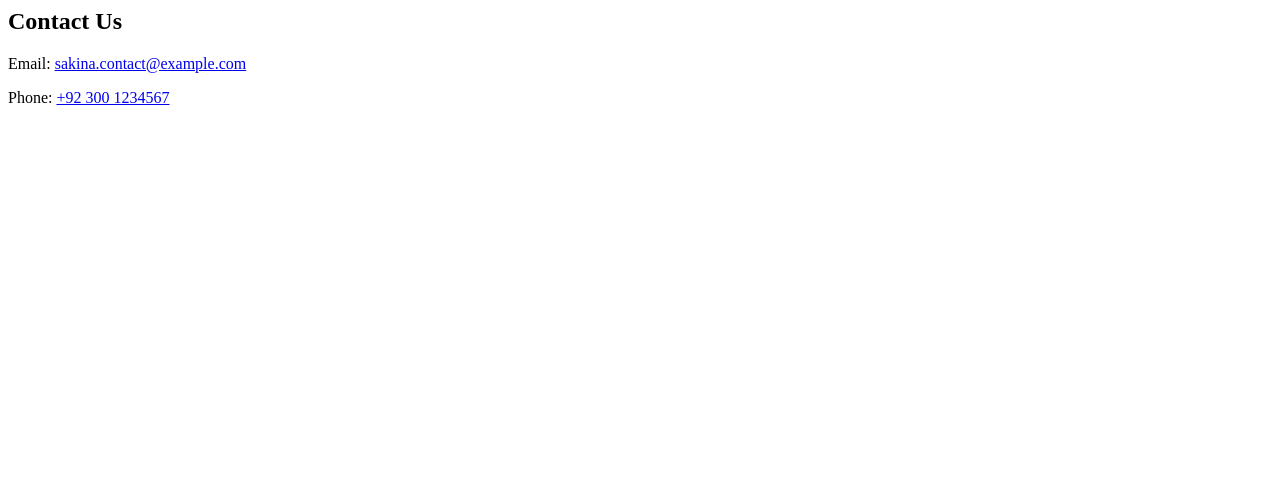
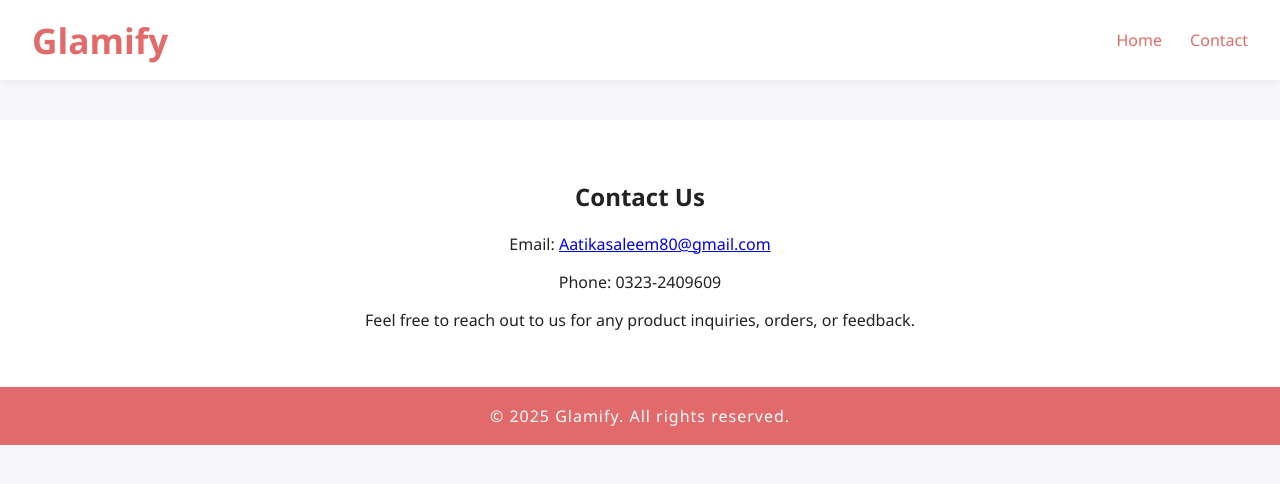
Before and after one commit to sakina-abbas456/Glamify, a plain HTML site: page index_Version2.html in a window 1280 px wide. Drawn offline with Linux system fonts and the light colour scheme.

Commit message:
Update index_Version2.html

```diff
--- a/index_Version2.html
+++ b/index_Version2.html
@@ -1,7 +1,31 @@
-<!-- ... other code ... -->
-<section id="contact" class="contact-section">
-    <h2>Contact Us</h2>
-    <p>Email: <a href="mailto:sakina.contact@example.com">sakina.contact@example.com</a></p>
-    <p>Phone: <a href="tel:+923001234567">+92 300 1234567</a></p>
-</section>
-<!-- ... other code ... -->
+<!DOCTYPE html>
+<html lang="en">
+<head>
+    <meta charset="UTF-8">
+    <meta name="viewport" content="width=device-width, initial-scale=1.0">
+    <title>Contact | Glamify</title>
+    <link rel="stylesheet" href="style.css">
+</head>
+<body>
+    <header>
+        <h1>Glamify</h1>
+        <nav>
+            <a href="index.html">Home</a>
+            <a href="contact.html">Contact</a>
+        </nav>
+    </header>
+
+    <main>
+        <section class="contact-section">
+            <h2>Contact Us</h2>
+            <p>Email: <a href="mailto:Aatikasaleem80@gmail.com">Aatikasaleem80@gmail.com</a></p>
+            <p>Phone: 0323-2409609</p>
+            <p>Feel free to reach out to us for any product inquiries, orders, or feedback.</p>
+        </section>
+    </main>
+
+    <footer>
+        &copy; 2025 Glamify. All rights reserved.
+    </footer>
+</body>
+</html>
```
